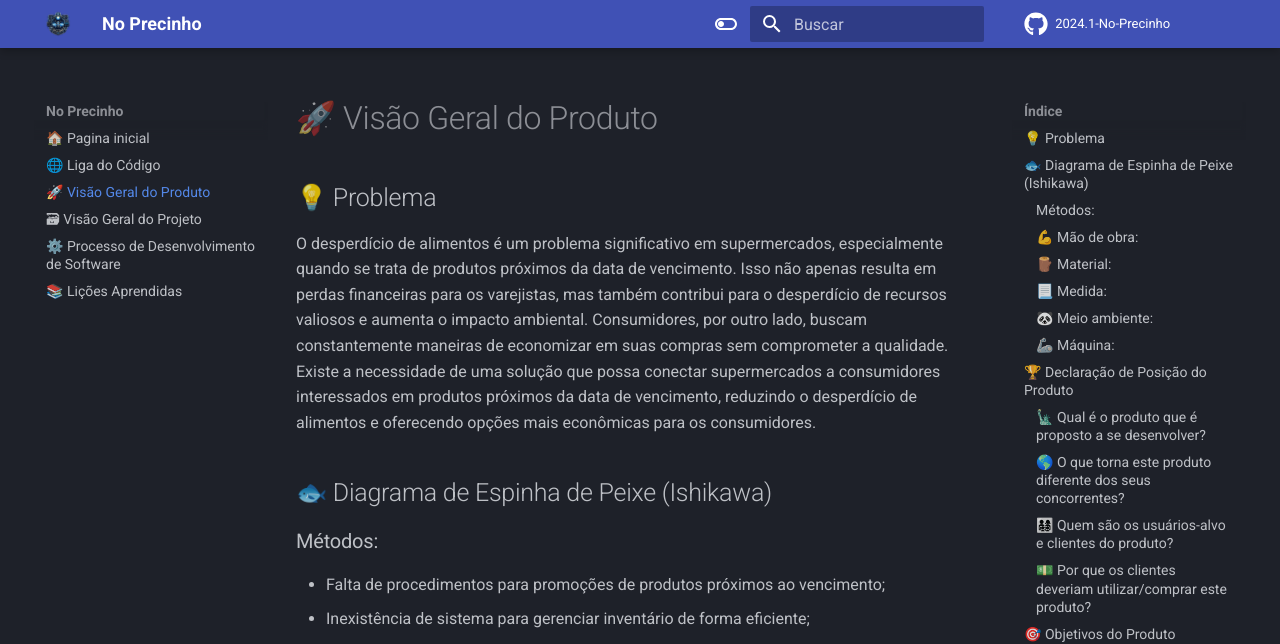
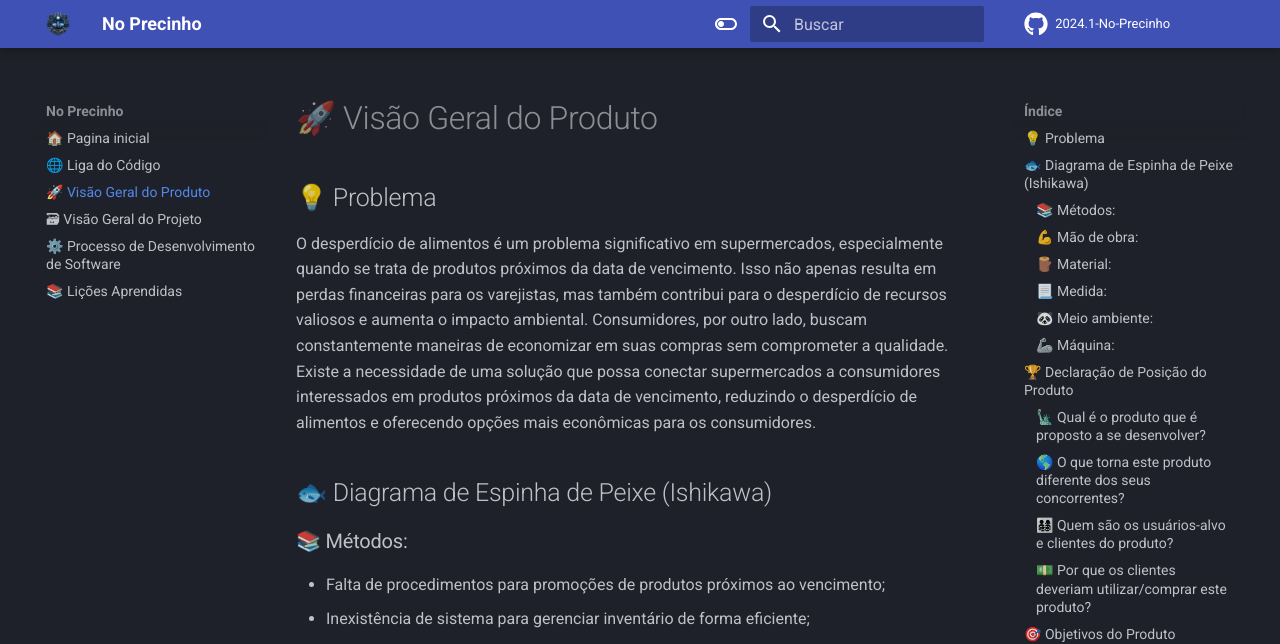
Before and after one commit to mdsreq-fga-unb/2024.1-No-Precinho, an MkDocs documentation site: the page built from docs/docs/visao-geral-produto.md, in a window 1280 px wide and 900 px high. Shown: the top 644 px of the window. Built offline with MkDocs 1.6.1 and Material for MkDocs 9.7.7, drawn with Linux system fonts in a browser that asks for light colours; comment, search, counter and statistics services are not loaded.

Commit message:
Adiciona o emoji de mètodos

```diff
--- a/docs/docs/visao-geral-produto.md
+++ b/docs/docs/visao-geral-produto.md
@@ -14,7 +14,7 @@ oferecendo opções mais econômicas para os consumidores.
 
 ## 🐟 Diagrama de Espinha de Peixe (Ishikawa)
 
-### Métodos:
+### 📚 Métodos:
 
 * Falta de procedimentos para promoções de produtos próximos ao vencimento;
 * Inexistência de sistema para gerenciar inventário de forma eficiente;
```
